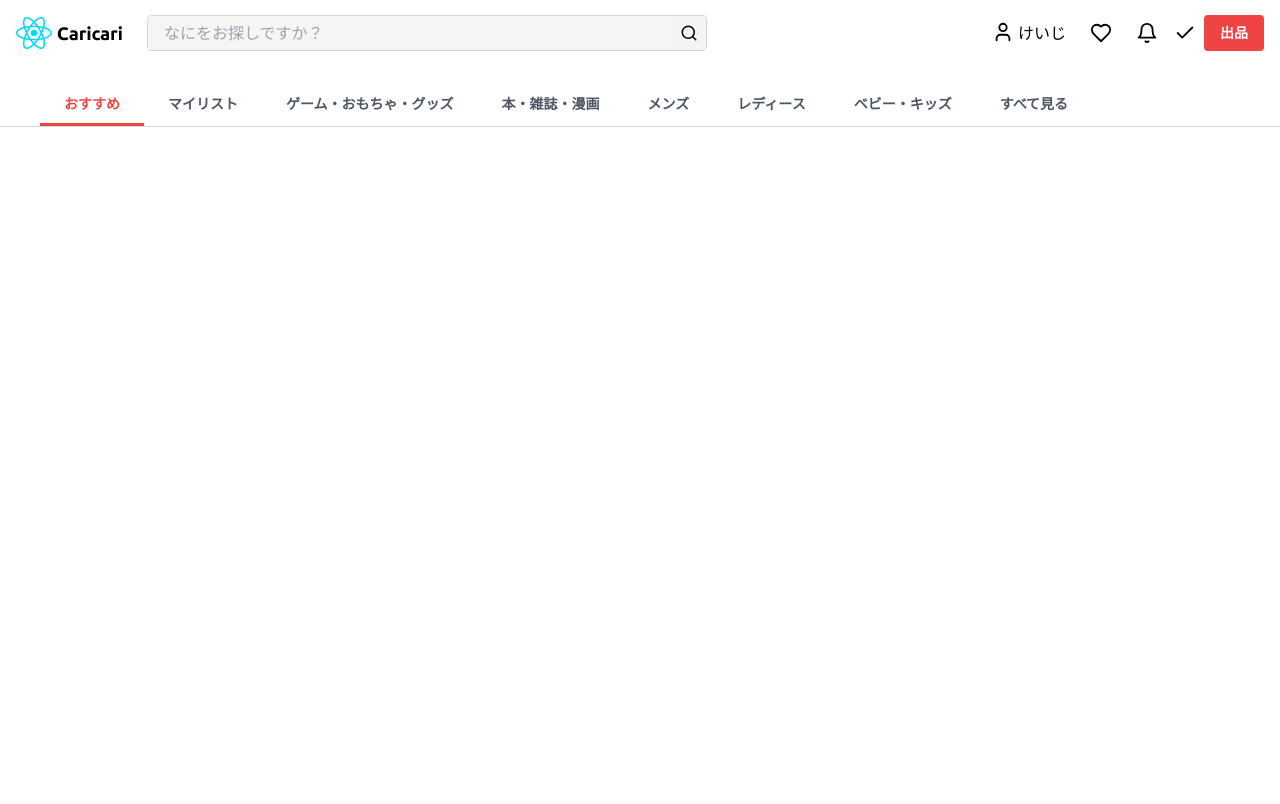
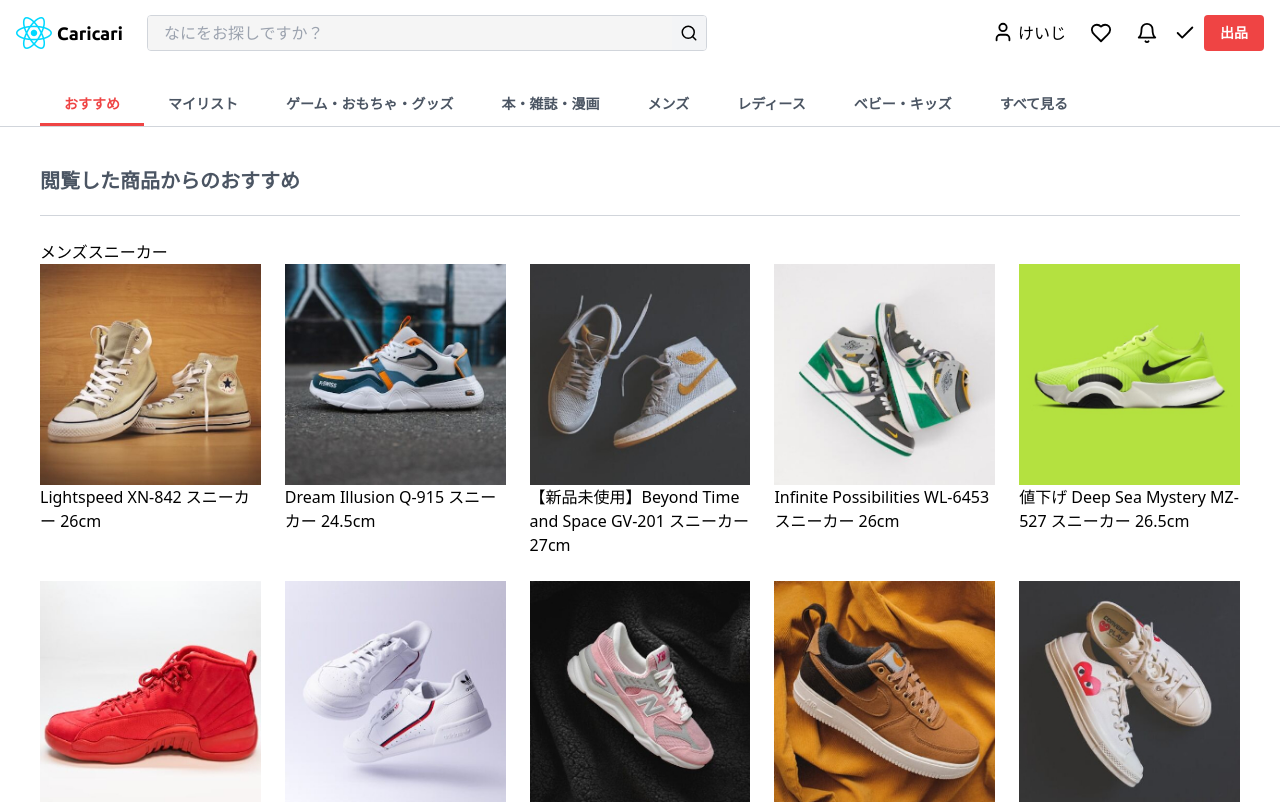
Before and after one commit to KeijiTokunaga/merucari, a React (Vite) app: page / in a window 1280 px wide. Shown: the top 804 px of the page. Built offline with nearby package versions, Linux system fonts and the light colour scheme.

Commit message:
画像追加

```diff
--- a/src/App.tsx
+++ b/src/App.tsx
@@ -1,5 +1,7 @@
 import { PageFooter, PageHeader, PageNavigation } from "./layouts";
-import { Categories } from "./components";
+import { Categories, Products } from "./components";
+
+import { sneakersProductsMaster } from "./data";
 
 export default function App() {
   return (
@@ -8,7 +10,13 @@
         <PageHeader />
         <Categories />
       </div>
-      <div className="min-h-screen"></div>
+
+      <main className="container mx-auto max-w-screen-xl p-5 lg:p-10">
+        <h2 className="pb-5 text-lg font-bold text-secondary-text lg:text-xl">
+          閲覧した商品からのおすすめ
+        </h2>
+        <Products productsMaster={sneakersProductsMaster} />
+      </main>
       <PageFooter />
       <PageNavigation />
     </div>
--- /dev/null
+++ b/src/components/Products.tsx
@@ -0,0 +1,28 @@
+import { ProductsMaster } from "../types";
+
+type Props = {
+  productsMaster: ProductsMaster;
+};
+
+export const Products = ({ productsMaster }: Props) => {
+  return (
+    <section className="space-y-6 border-t border-secondary-border py-6">
+      {productsMaster.keyword}
+      <ul
+        // ウィンドウの横幅によって列数を変える
+        className="grid grid-cols-[repeat(3,1fr)] gap-1 sm:grid-cols-[repeat(4,1fr)] lg:grid-cols-[repeat(5,1fr)] lg:gap-6"
+      >
+        {productsMaster.products.map((product) => (
+          <li
+            key={product.code}
+            // ウィンドウの横幅によって列数が変わるため、2行になるように表示する商品数を変える
+            className="hidden lg:[&:nth-child(-n+10)]:block [&:nth-child(-n+6)]:block sm:[&:nth-child(-n+8)]:block"
+          >
+            <img src={product.imageUrl} />
+            {product.name}
+          </li>
+        ))}
+      </ul>
+    </section>
+  );
+};
--- a/src/components/index.ts
+++ b/src/components/index.ts
@@ -1 +1,2 @@
 export * from './Categories';
+export * from './Products';
--- /dev/null
+++ b/src/data/earringsProductsMaster.ts
@@ -0,0 +1,71 @@
+import { ProductsMaster } from "../types";
+
+export const earringsProductsMaster: ProductsMaster = {
+  keyword: "イヤリング",
+  category: {
+    id: 11,
+    name: "レディース > イヤリング",
+  },
+  products: [
+    {
+      code: "m000000011",
+      name: "チャームイヤリング",
+      price: 8500,
+      imageUrl: "/src/assets/earrings001.jpg",
+    },
+    {
+      code: "m000000012",
+      name: "ロングイヤリング",
+      price: 1800,
+      imageUrl: "/src/assets/earrings002.jpg",
+    },
+    {
+      code: "m000000013",
+      name: "ハンドメイド　パールイヤリング",
+      price: 780,
+      imageUrl: "/src/assets/earrings003.jpg",
+    },
+    {
+      code: "m000000014",
+      name: "カラーストーンイヤリング",
+      price: 4000,
+      imageUrl: "/src/assets/earrings004.jpg",
+    },
+    {
+      code: "m000000015",
+      name: "モチーフイヤリング",
+      price: 4500,
+      imageUrl: "/src/assets/earrings005.jpg",
+    },
+    {
+      code: "m000000016",
+      name: "【新品未使用】ネジバネ式イヤリング",
+      price: 580,
+      imageUrl: "/src/assets/earrings006.jpg",
+    },
+    {
+      code: "m000000017",
+      name: "クリップ式イヤリング",
+      price: 1530,
+      imageUrl: "/src/assets/earrings007.jpg",
+    },
+    {
+      code: "m000000018",
+      name: "フープイヤリング",
+      price: 980,
+      imageUrl: "/src/assets/earrings008.jpg",
+    },
+    {
+      code: "m000000019",
+      name: "チャームイヤリング",
+      price: 850,
+      imageUrl: "/src/assets/earrings009.jpg",
+    },
+    {
+      code: "m000000020",
+      name: "【人気】ロングイヤリング",
+      price: 2400,
+      imageUrl: "/src/assets/earrings010.jpg",
+    },
+  ],
+};
--- /dev/null
+++ b/src/data/index.ts
@@ -0,0 +1,2 @@
+export * from './earringsProductsMaster';
+export * from './sneakersProductsMaster';
--- /dev/null
+++ b/src/data/sneakersProductsMaster.ts
@@ -0,0 +1,71 @@
+import { ProductsMaster } from "../types";
+
+export const sneakersProductsMaster: ProductsMaster = {
+  keyword: "メンズスニーカー",
+  category: {
+    id: 1,
+    name: "メンズ > スニーカー",
+  },
+  products: [
+    {
+      code: "m000000001",
+      name: "Lightspeed XN-842 スニーカー 26cm",
+      price: 15800,
+      imageUrl: "/src/assets/sneakers001.jpg",
+    },
+    {
+      code: "m000000002",
+      name: "Dream Illusion Q-915 スニーカー 24.5cm",
+      price: 4500,
+      imageUrl: "/src/assets/sneakers002.jpg",
+    },
+    {
+      code: "m000000003",
+      name: "【新品未使用】Beyond Time and Space GV-201 スニーカー 27cm",
+      price: 8500,
+      imageUrl: "/src/assets/sneakers003.jpg",
+    },
+    {
+      code: "m000000004",
+      name: "Infinite Possibilities WL-6453 スニーカー 26cm",
+      price: 6600,
+      imageUrl: "/src/assets/sneakers004.jpg",
+    },
+    {
+      code: "m000000005",
+      name: "値下げ Deep Sea Mystery MZ-527 スニーカー 26.5cm",
+      price: 5580,
+      imageUrl: "/src/assets/sneakers005.jpg",
+    },
+    {
+      code: "m000000006",
+      name: "Celestial Castle F-91 スニーカー 25cm",
+      price: 3400,
+      imageUrl: "/src/assets/sneakers006.jpg",
+    },
+    {
+      code: "m000000007",
+      name: "新品 Nebula Traveler UR-1284 スニーカー 25.5cm",
+      price: 10800,
+      imageUrl: "/src/assets/sneakers007.jpg",
+    },
+    {
+      code: "m000000008",
+      name: "即日配送 Solar Radiance HT-76 スニーカー 28cm",
+      price: 6200,
+      imageUrl: "/src/assets/sneakers008.jpg",
+    },
+    {
+      code: "m000000009",
+      name: "Lunar Tranquility P-4002 スニーカー 26cm",
+      price: 3400,
+      imageUrl: "/src/assets/sneakers009.jpg",
+    },
+    {
+      code: "m000000010",
+      name: "Wings of the Heart YS-356 スニーカー 26cm",
+      price: 10000,
+      imageUrl: "/src/assets/sneakers010.jpg",
+    },
+  ],
+};
--- a/src/types/index.ts
+++ b/src/types/index.ts
@@ -1 +1,2 @@
-export * from './menu';
+export * from "./menu";
+export * from "./productsMaster";
--- /dev/null
+++ b/src/types/productsMaster.ts
@@ -0,0 +1,13 @@
+export type ProductsMaster = {
+  keyword: string;
+  category: {
+    id: number;
+    name: string;
+  };
+  products: {
+    code: string;
+    name: string;
+    price: number;
+    imageUrl: string;
+  }[];
+};
```
